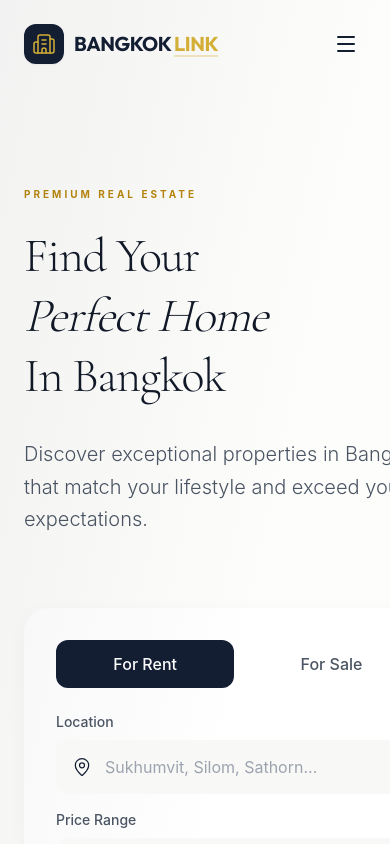
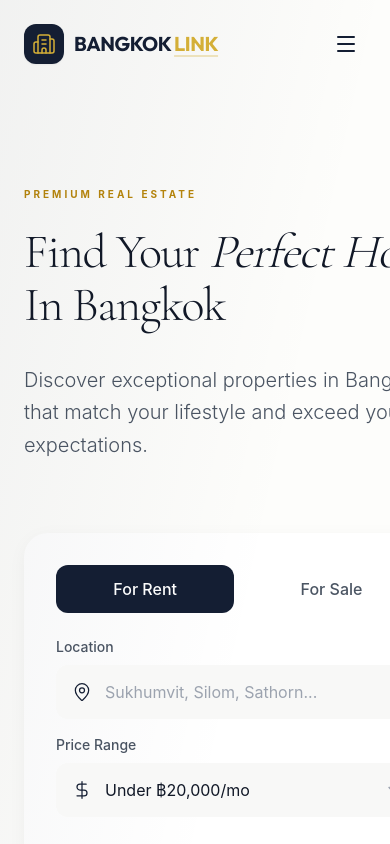
Before and after one commit to yummyvalmm/bangkoklink, a React (Vite) app: page / in a window 390 px wide. Shown: the top 844 px of the page. Built offline with nearby package versions, Linux system fonts and the light colour scheme.

Commit message:
refactor: improve hero typography consistency

```diff
--- a/src/components/Hero.tsx
+++ b/src/components/Hero.tsx
@@ -15,10 +15,8 @@ const Hero = () => {
                             <span className="inline-block text-accent-rich text-[10px] md:text-xs font-bold tracking-[0.3em] uppercase mb-6 animate-fade-in [animation-delay:200ms]">
                                 Premium Real Estate
                             </span>
-                            <h1 className="text-5xl md:text-6xl lg:text-7xl font-display font-light text-text-primary leading-tight tracking-tight mb-8 animate-fade-in [animation-delay:400ms]">
-                                Find Your <br />
-                                <span className="italic font-light">Perfect Home</span> <br />
-                                In Bangkok
+                            <h1 className="text-5xl md:text-6xl lg:text-7xl font-display font-light text-text-primary leading-[1.1] tracking-tight mb-8 animate-fade-in [animation-delay:400ms]">
+                                Find Your <span className="italic font-light">Perfect Home</span> In Bangkok
                             </h1>
                             <p className="text-xl md:text-2xl text-text-secondary max-w-2xl font-light leading-relaxed mb-12 animate-fade-in [animation-delay:600ms]">
                                 Discover exceptional properties in Bangkok that match your lifestyle and exceed your expectations.
```
